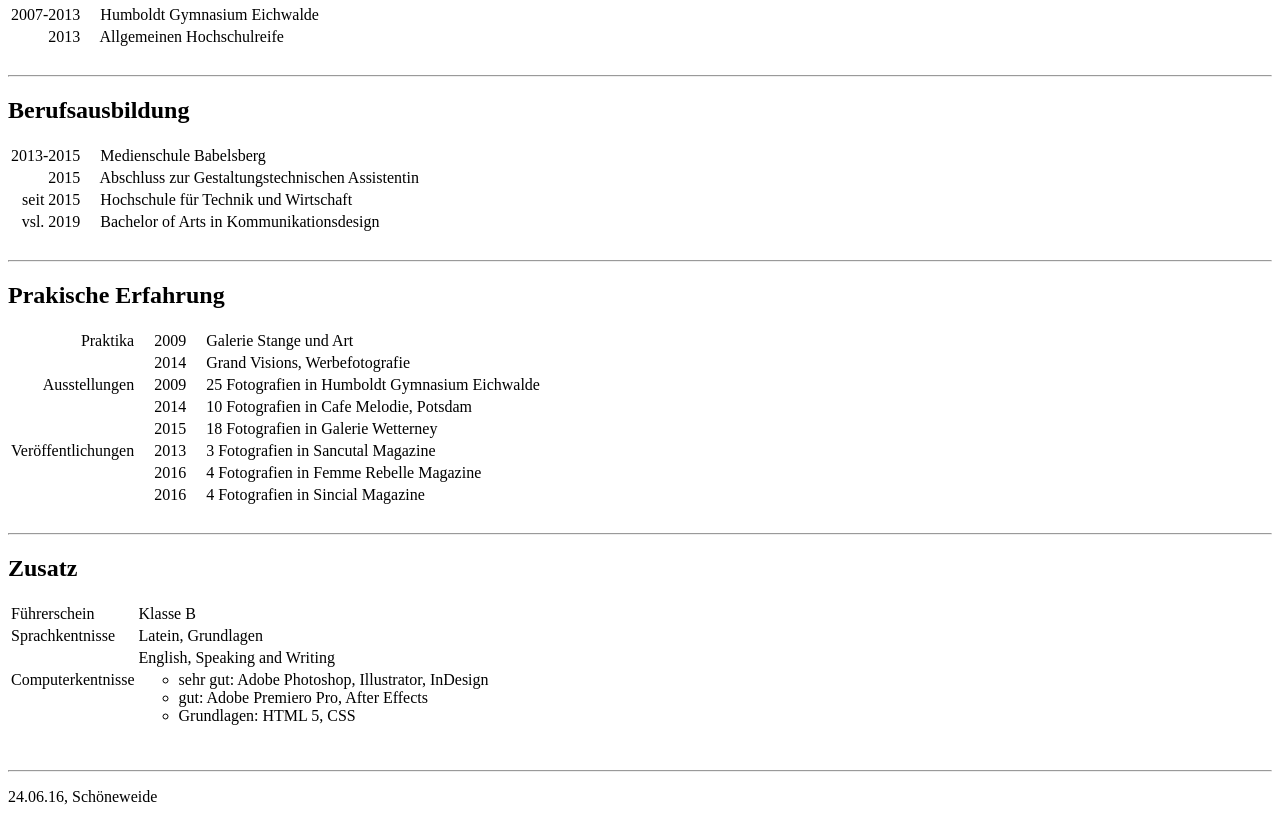
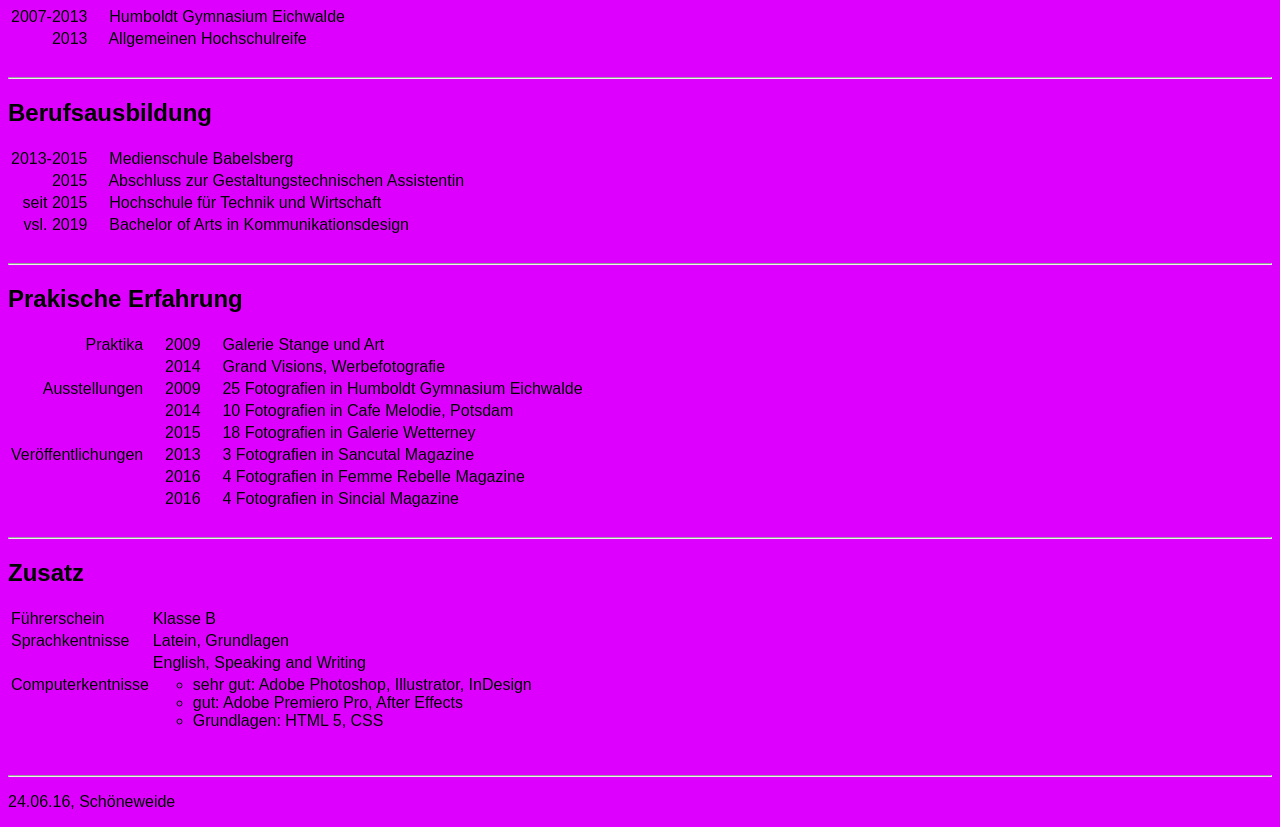
Before and after one commit to angelinastr/CV, a plain HTML site: page index.html in a window 1280 px wide. Shown: the part 322-1149 px from the top of the page. Drawn offline with Linux system fonts and the light colour scheme.

Commit message:
noch mit table

```diff
--- a/CSS/stylesheet.css
+++ b/CSS/stylesheet.css
@@ -0,0 +1,4 @@
+body {
+  font-family: sans-serif;
+  background: #DD00FF;
+}
--- a/index.html
+++ b/index.html
@@ -2,7 +2,7 @@
 <head>
   <meta charset="utf-8">
   <title> Lebenslauf von Angelina Ströse </title>
-  <link href="css/stylesheet.css" rel="stylesheet" type="text/css" />
+  <link href="css/stylesheet.css" rel="stylesheet" type="text/css"/>
 </head>
 <body>
 <h1>Lebenslauf</h1>
@@ -130,9 +130,10 @@
         <li>Grundlagen: HTML 5, CSS</li>
       </ul>
     </td>
+  </tr>
 </table>
 </br>
 <hr>
-<p> 24.06.16, Schöneweide
+<p> 24.06.16, Schöneweide </p>
 </body>
 </html>
```
